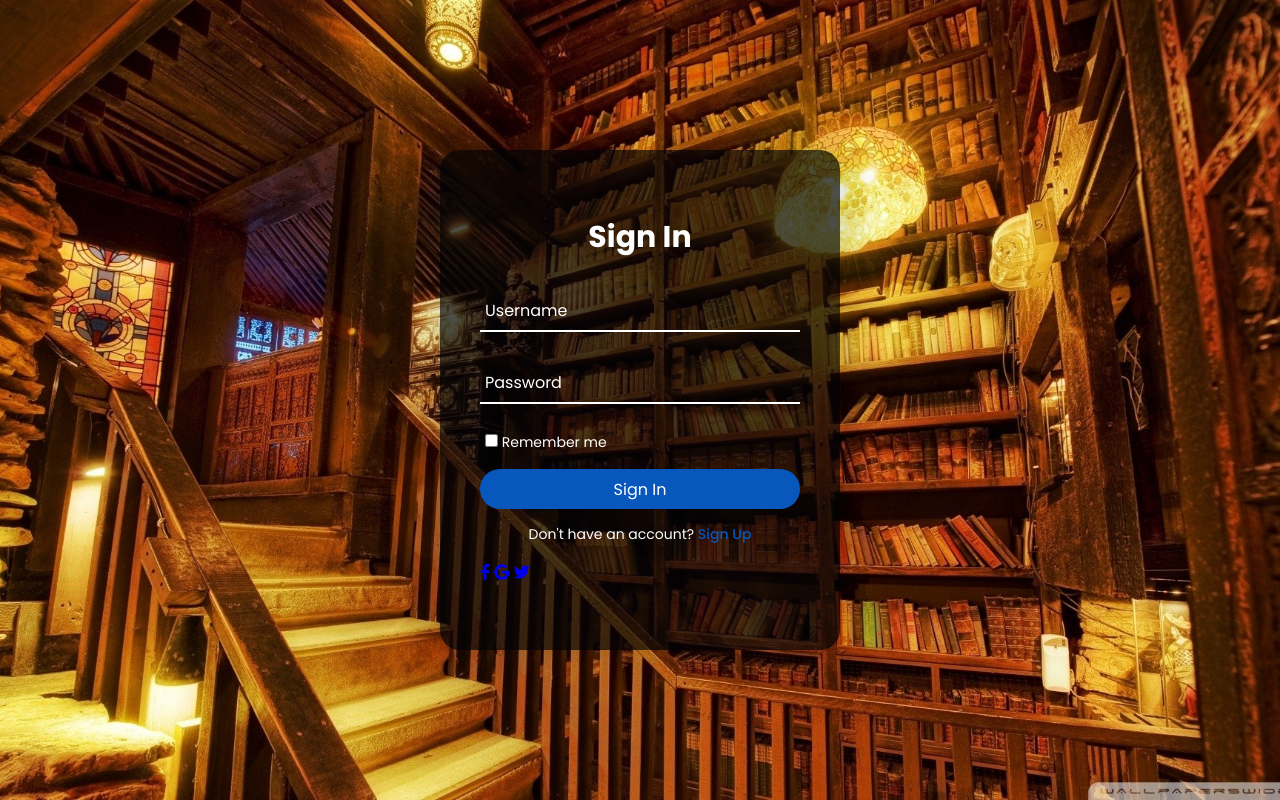
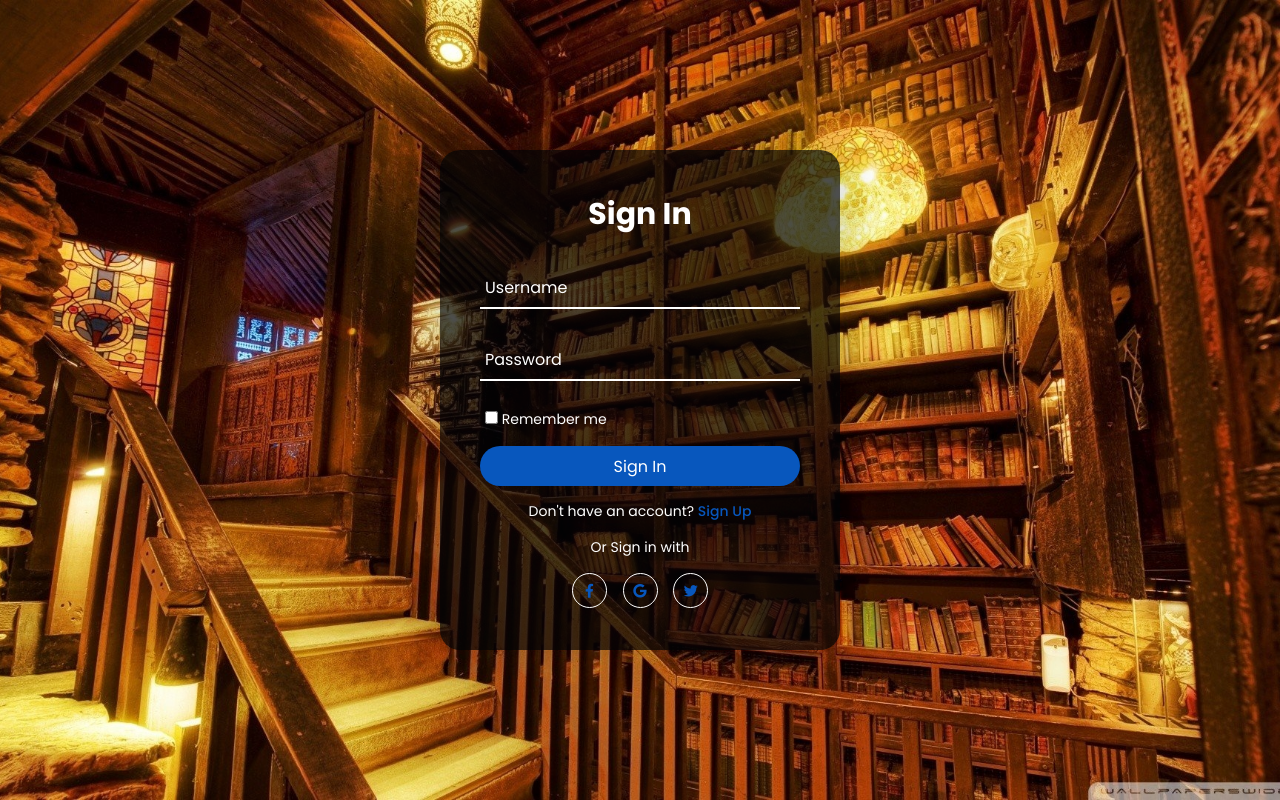
Before and after one commit to Tesfay-Teshome/Book-Cafe, a Python web app: template templates/user-reg_login.html in a window 1280 px wide. Run offline with Jinja, Linux system fonts and the light colour scheme; the template is opened without the code that fills it, so the values that code supplies are empty.

Commit message:
User reg and log page

```diff
--- a/static/style.css
+++ b/static/style.css
@@ -112,3 +112,26 @@ button{
 .signup-link p a:hover{
     text-decoration: underline;
 }
+
+.social-platform{
+    font-size: 14px;
+    color: #fff;
+    text-align: center;
+}
+
+.social-icons a {
+    display: inline-block;
+    width: 35px;
+    height: 35px;
+    background: transparent;
+    border: 1px solid #fff;
+    border-radius: 50%;
+    text-align: center;
+    line-height: 35px;
+    margin: 15px 6px 0;
+}
+
+.social-icons a i {
+    color: #0857bd;
+    font-size: 14px;
+}
--- a/templates/user-reg_login.html
+++ b/templates/user-reg_login.html
@@ -31,9 +31,12 @@
                 <p>Don't have an account? <a href="#" class="signUpBtn-link">Sign Up</a></p>
             </div>
             <div class="social-platform">
-                <a href="#"><i class="fa-brands fa-facebook-f"></i></a>
-                <a href="#"><i class="fa-brands fa-google"></i></a>
-                <a href="#"><i class="fa-brands fa-twitter"></i></a>
+                <p>Or Sign in with</p>
+                <div class="social-icons">
+                   <a href="#"><i class="fa-brands  fa-facebook-f"></i></a>
+                   <a href="#"><i class="fa-brands fa-google"></i></a>
+                   <a href="#"><i class="fa-brands fa-twitter"></i></a>
+                </div>
             </div>
         </form>
     </div>
```
